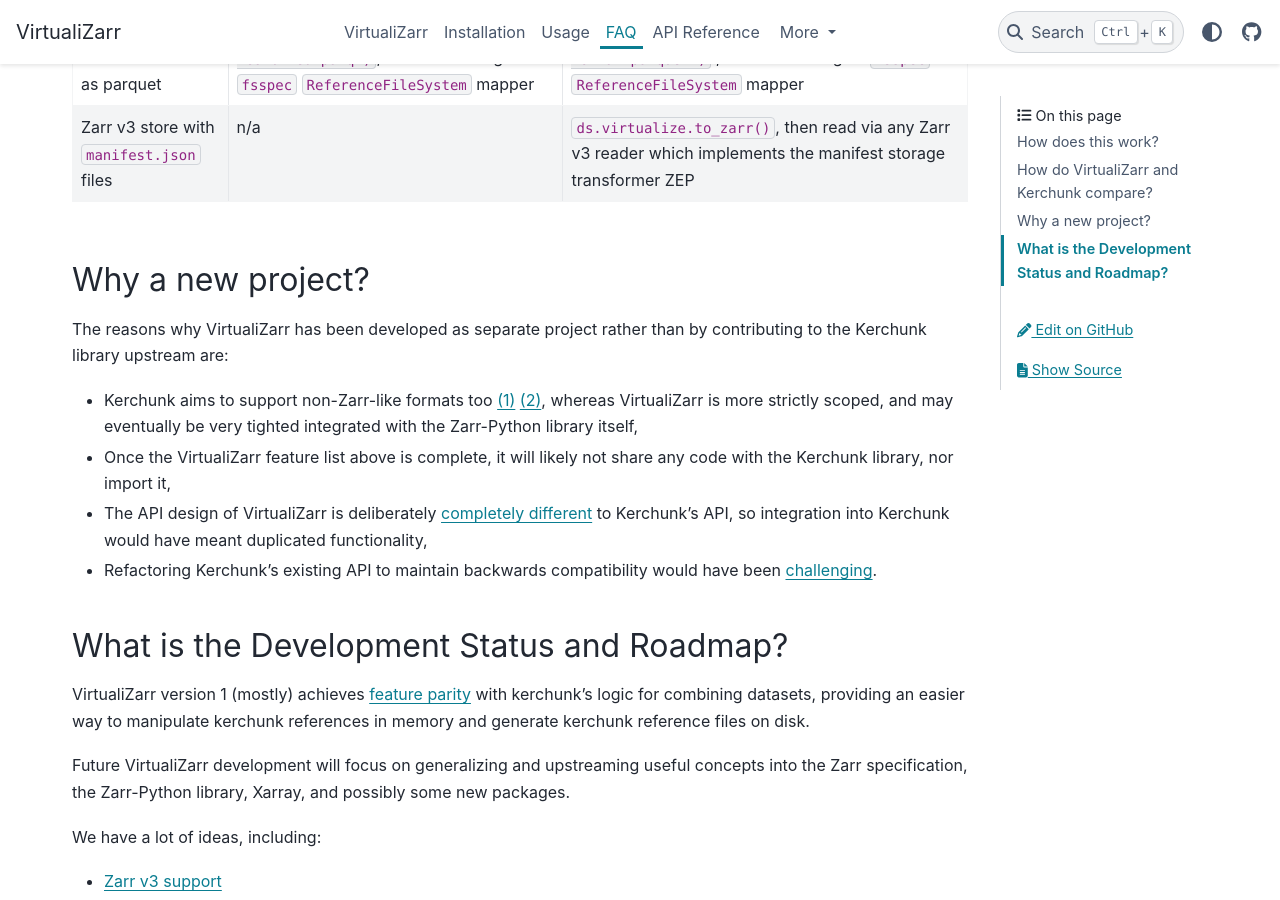
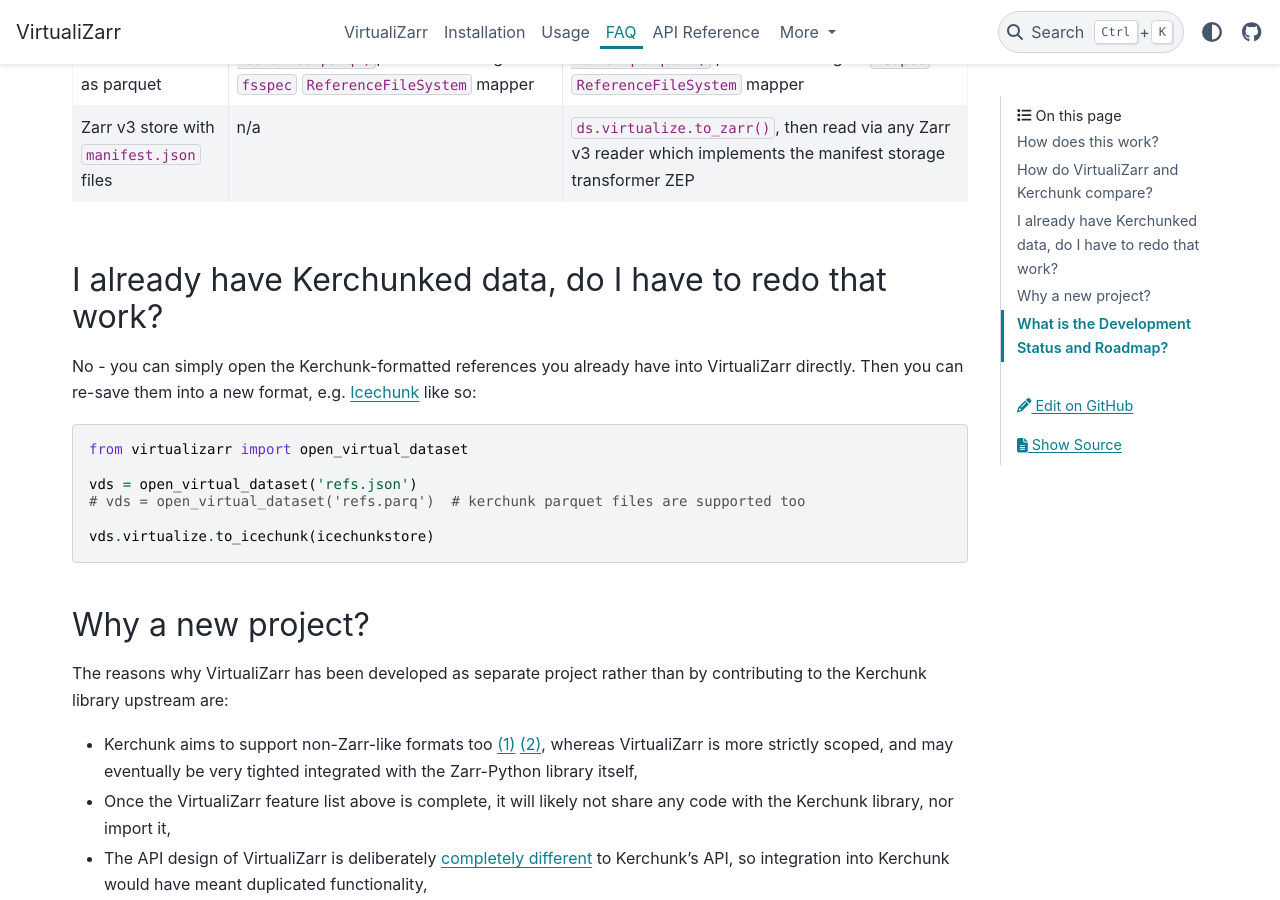
Before and after one commit to zarr-developers/VirtualiZarr, a Sphinx documentation site: the page built from docs/faq.md, in a window 1280 px wide and 900 px high, scrolled down 3673 px. Built offline with Sphinx 7.4.7 and the PyData theme 0.15.4, drawn with Linux system fonts in a browser that asks for light colours.

Commit message:
faq question about already having kerchunked data

````diff
--- a/docs/faq.md
+++ b/docs/faq.md
@@ -45,6 +45,19 @@
 | Kerchunk reference format as parquet                                     | `df.refs_to_dataframe(out_dict, "combined.parq")`, then read using an `fsspec` `ReferenceFileSystem` mapper | `ds.virtualize.to_kerchunk('combined.parq', format=parquet')` , then read using an `fsspec` `ReferenceFileSystem` mapper |
 | Zarr v3 store with `manifest.json` files                                 | n/a                                                                                                                                 | `ds.virtualize.to_zarr()`, then read via any Zarr v3 reader which implements the manifest storage transformer ZEP                                |
 
+## I already have Kerchunked data, do I have to redo that work?
+
+No - you can simply open the Kerchunk-formatted references you already have into VirtualiZarr directly. Then you can re-save them into a new format, e.g. [Icechunk](https://icechunk.io/) like so:
+
+```python
+from virtualizarr import open_virtual_dataset
+
+vds = open_virtual_dataset('refs.json')
+# vds = open_virtual_dataset('refs.parq')  # kerchunk parquet files are supported too
+
+vds.virtualize.to_icechunk(icechunkstore)
+```
+
 ## Why a new project?
 
 The reasons why VirtualiZarr has been developed as separate project rather than by contributing to the Kerchunk library upstream are:
````
